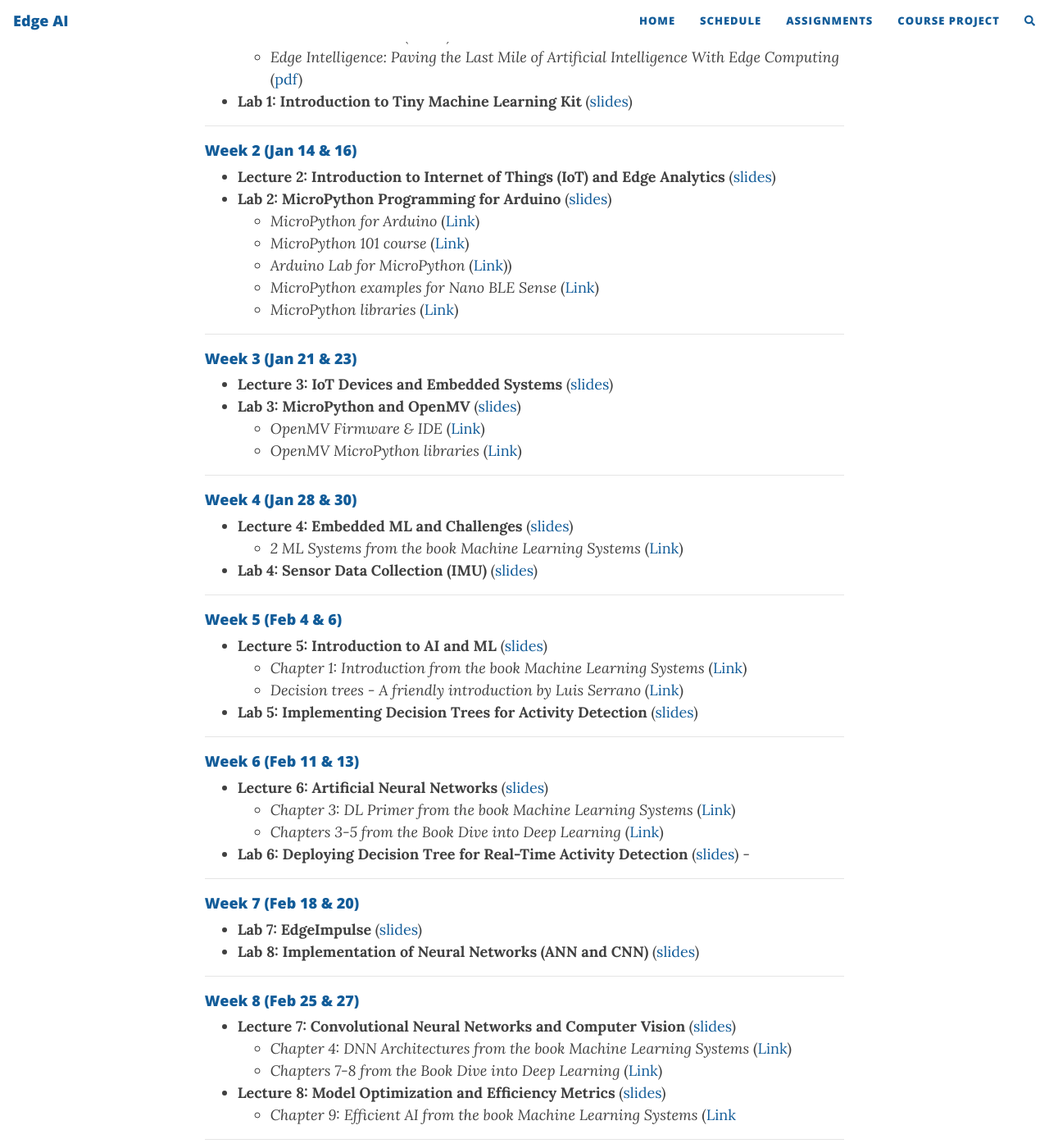
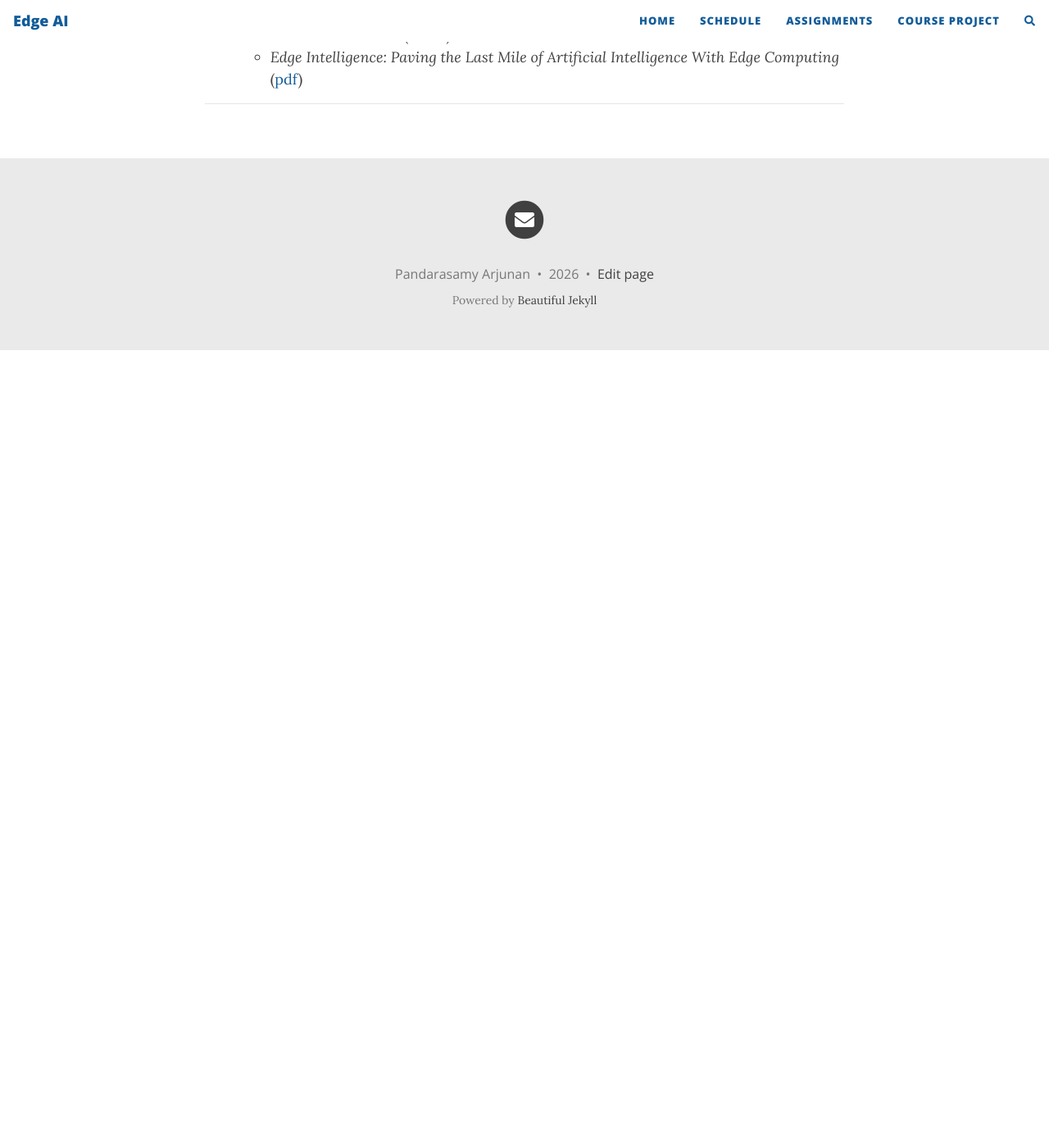
Before and after one commit to samy101/edge-ai-26, a Jekyll site: the page built from schedule.md, in a window 1280 px wide and 1400 px high, scrolled down 386 px. Shown: the whole window at 82% size. Built offline with Jekyll 4.4.1, drawn with Linux system fonts in a browser that asks for light colours; nearby versions of some CDN libraries; comment, search, counter and statistics services are not loaded; after the commit the page ends 900 px from its top, so only the background shows below that; some of the changed text lies outside the part shown.

Commit message:
updated schedule

```diff
--- a/schedule.md
+++ b/schedule.md
@@ -8,91 +8,8 @@ subtitle: CP 330 | January 2026 | RBCCPS, Indian Institute of Science
 ### Course Schedule
 ---
 
-#### Week 1 (Jan 7 & 9)
+#### Jan 7
 - **Lecture 1: Introduction** ([slides](/contents/lectures/Lec01-Introduction.pdf))
   - *Edge Intelligence: Paving the Last Mile of Artificial Intelligence With Edge Computing* ([pdf](https://ieeexplore.ieee.org/document/8736011))
 
-- **Lab 1: Introduction to Tiny Machine Learning Kit** ([slides](/contents/labs/Lab02-TinyMLKit/))
-
 ---
-
-#### Week 2 (Jan 14 & 16)
-- **Lecture 2: Introduction to Internet of Things (IoT) and Edge Analytics** ([slides](/contents/lectures/Lec02-IoT.pdf))
-- **Lab 2: MicroPython Programming for Arduino** ([slides](/contents/labs/Lab02-MicroPython/))
-  - *MicroPython for Arduino* ([Link](https://docs.arduino.cc/micropython))
-  - *MicroPython 101 course* ([Link](https://docs.arduino.cc/micropython/micropython-course/course/introduction-arduino/))
-  - *Arduino Lab for MicroPython* ([Link](https://labs.arduino.cc/en/labs/micropython)))
-  - *MicroPython examples for Nano BLE Sense* ([Link](https://docs.arduino.cc/micropython/board-examples/nano-ble-sense/))
-  - *MicroPython libraries* ([Link](https://docs.micropython.org/en/latest/library/index.html))
-
----
-
-#### Week 3 (Jan 21 & 23)
-- **Lecture 3: IoT Devices and Embedded Systems** ([slides](/contents/lectures/Lec03-IoT-Devices.pdf))
-- **Lab 3: MicroPython and OpenMV** ([slides](/contents/labs/Lab03-OpenMV/))
-    - *OpenMV Firmware & IDE* ([Link](https://openmv.io/pages/download))
-    - *OpenMV MicroPython libraries* ([Link](https://docs.openmv.io/library/index.html))
-
----
-
-#### Week 4 (Jan 28 & 30)
-- **Lecture 4: Embedded ML and Challenges** ([slides](/contents/lectures/Lec04-EmbeddedML.pdf))
-    - *2  ML Systems from the book Machine Learning Systems* ([Link](https://mlsysbook.ai/contents/core/ml_systems/ml_systems.html))
-- **Lab 4: Sensor Data Collection (IMU)** ([slides](/contents/labs/Lab04-DataCollection/))
-
----
-
-#### Week 5 (Feb 4 & 6)
-
-- **Lecture 5: Introduction to AI and ML** ([slides](/contents/lectures/Lec05-AI.pdf))
-  - *Chapter 1: Introduction from the book Machine Learning Systems* ([Link](https://mlsysbook.ai//contents/core/introduction/introduction.html))
-  - *Decision trees - A friendly introduction by Luis Serrano* ([Link](https://mlsysbook.ai//contents/core/introduction/introduction.html))
-
-- **Lab 5: Implementing Decision Trees for Activity Detection** ([slides](/contents/labs/Lab05-DecisionTree/))
-
----
-
-#### Week 6 (Feb 11 & 13)
-
-- **Lecture 6: Artificial Neural Networks** ([slides](/contents/lectures/Lec06-NeuralNetworks.pdf))
-  - *Chapter 3: DL Primer from the book Machine Learning Systems* ([Link](https://mlsysbook.ai//contents/core/dl_primer/dl_primer.html))
-  - *Chapters 3-5 from the Book Dive into Deep Learning* ([Link](https://mlsysbook.ai//contents/core/dl_primer/dl_primer.html))
-- **Lab 6: Deploying Decision Tree for Real-Time Activity Detection** ([slides](/contents/labs/Lab06-DecisionTreeDeployment/))   -
-
----
-
-#### Week 7 (Feb 18 & 20)
-
-- **Lab 7: EdgeImpulse** ([slides](/contents/labs/Lab07-EdgeImpulse/))
-- **Lab 8: Implementation of Neural Networks (ANN and CNN)** ([slides](/contents/labs/Lab08-ANN/))
-
----
-
-#### Week 8 (Feb 25 & 27)
-- **Lecture 7: Convolutional Neural Networks and Computer Vision** ([slides](/contents/lectures/Lec08-CNN.pdf))
-  - *Chapter 4: DNN Architectures from the book Machine Learning Systems* ([Link](https://mlsysbook.ai/contents/core/dnn_architectures/dnn_architectures.html))
-  - *Chapters 7-8 from the Book Dive into Deep Learning* ([Link](https://d2l.ai/chapter_convolutional-neural-networks/index.html))
-
-- **Lecture 8: Model Optimization and Efficiency Metrics** ([slides](/contents/lectures/Lec08-EfficiencyMetrcis.pdf))
-  - *Chapter 9: Efficient AI from the book Machine Learning Systems* ([Link](https://mlsysbook.ai/contents/core/efficient_ai/efficient_ai.html)
-
----
-
-#### Week 9 (Mar 4 & 6)
-- **Lecture 10: Introduction to Quantization** ([slides](/contents/lectures/Lec09-Quantization1.pdf))
-- *Chaper 10: Model Optimizations from the book Machine Learning Systems* ([Link](https://mlsysbook.ai/contents/core/optimizations/optimizations.html)
-- **Lab 9: Model Parameters and Efficiency Metrics of ANN and CNN Models** ([slides](/contents/labs/Lab09-EfficiencyMetrics/))
-
----
-
-#### Week 10 (Mar 11 & 13)
-- **Lecture 10: Advanced Quantization** ([slides](/contents/lectures/Lec10-Quantization2.pdf))
-  - *Chaper 10: Model Optimizations from the book Machine Learning Systems* ([Link](https://mlsysbook.ai/contents/core/optimizations/optimizations.html)
-- **Lab 10: Quantization** ([slides](/contents/labs/Lab10-Quantization/))
-
-
-#### Week 11 (Mar 18 & 20)
-- **Lecture 11: Pruning** ([slides](/contents/lectures/Lec11-Pruning.pdf))
-  - *Chaper 10: Model Optimizations from the book Machine Learning Systems* ([Link](https://mlsysbook.ai/contents/core/optimizations/optimizations.html)
-- **Lab 11: Prunig** ([slides](/contents/labs/Lab11-Pruning/))
- ---
```
